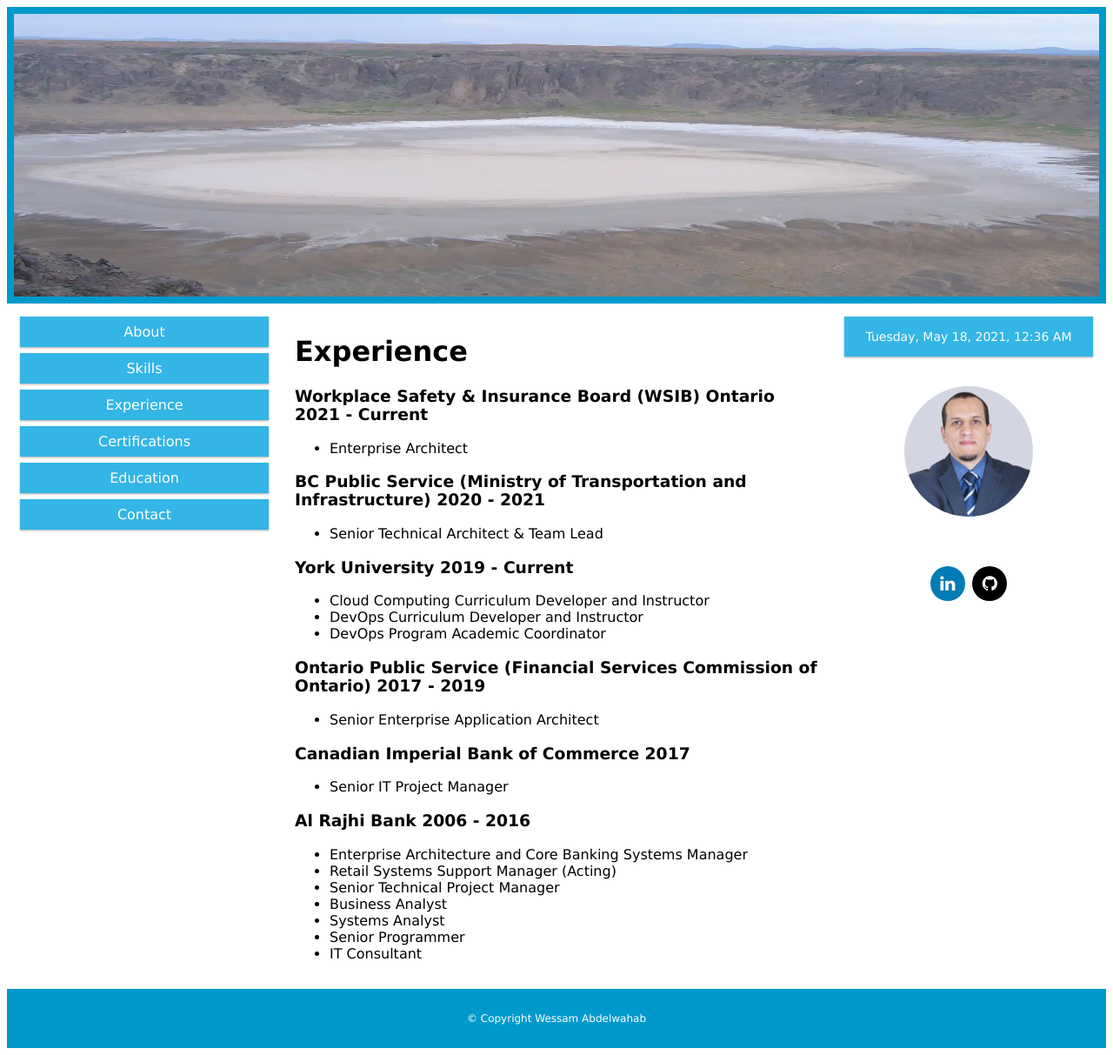
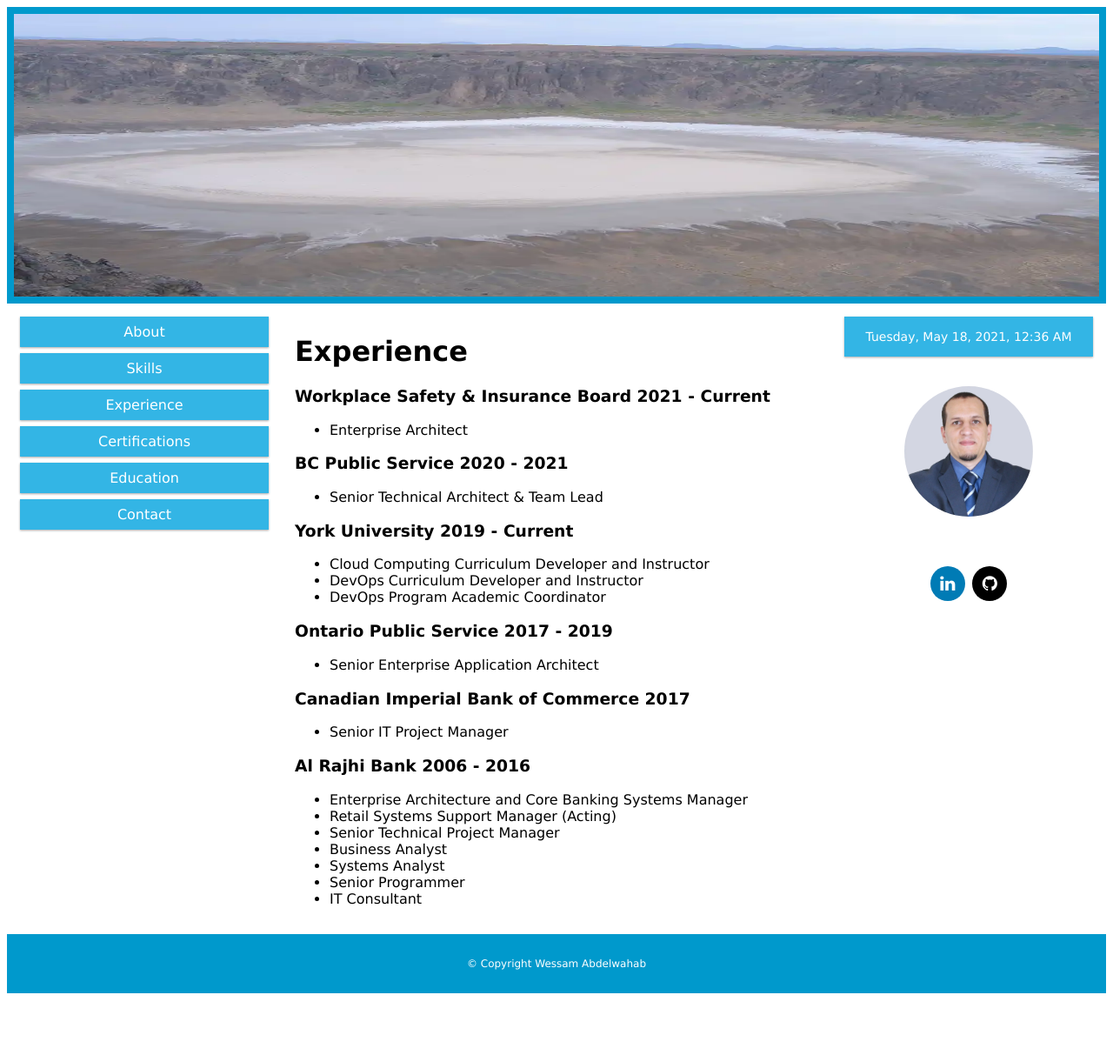
Before and after one commit to wessam-abdelwahab/wessamabdelwahab.github.io, a Jekyll site: the page built from experience/index.html, in a window 1280 px wide. Shown: the whole page at 87% size. Built offline with Jekyll 4.4.1, drawn with Linux system fonts in a browser that asks for light colours; nearby versions of some CDN libraries; after the commit the page ends 1150 px from its top, so only the background shows below that.

Commit message:
update experience

```diff
--- a/experience/index.html
+++ b/experience/index.html
@@ -3,11 +3,11 @@
 title: Experience
 ---
 <h1>{{ page.title }}</h1>
-<h3>Workplace Safety & Insurance Board (WSIB) Ontario 2021 - Current</h3>
+<h3>Workplace Safety & Insurance Board 2021 - Current</h3>
 <ul>
     <li>Enterprise Architect</li>
 </ul>
-<h3>BC Public Service (Ministry of Transportation and Infrastructure) 2020 - 2021</h3>
+<h3>BC Public Service  2020 - 2021</h3>
 <ul>
     <li>Senior Technical Architect & Team Lead</li>
 </ul>
@@ -17,7 +17,7 @@
     <li>DevOps Curriculum Developer and Instructor</li>
     <li>DevOps Program Academic Coordinator</li>
 </ul>
-<h3>Ontario Public Service (Financial Services Commission of Ontario)  2017 - 2019</h3>
+<h3>Ontario Public Service  2017 - 2019</h3>
 <ul>
     <li>Senior Enterprise Application Architect</li>
 </ul>
```
